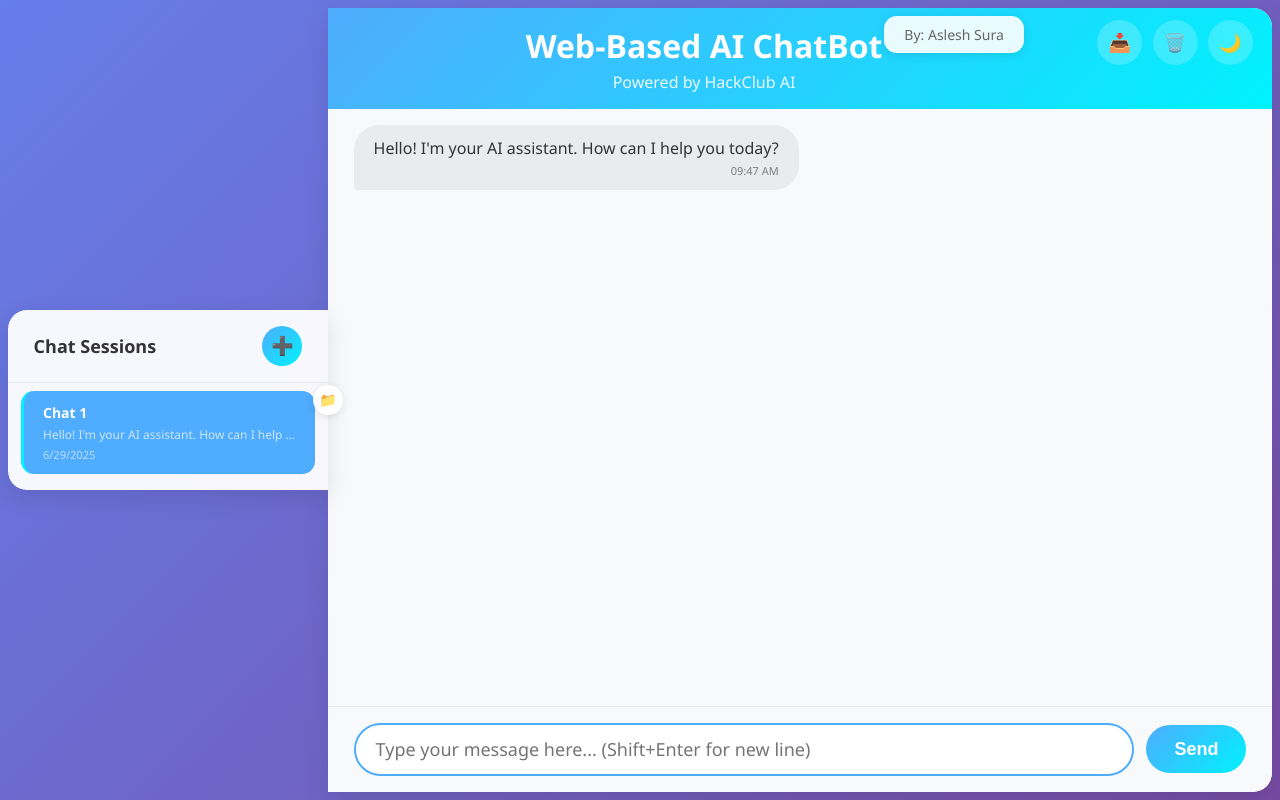
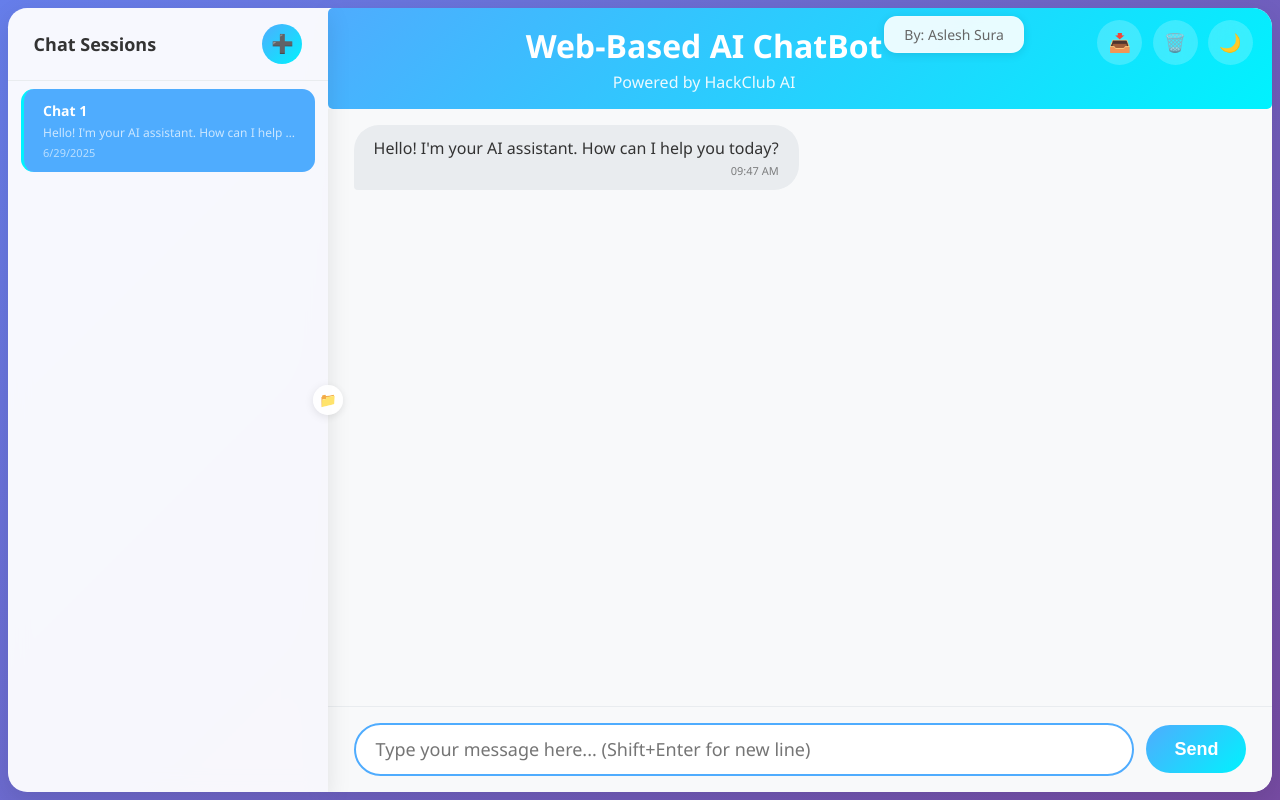
Before and after one commit to AsleshSura/Web-Based-AI-ChatBot, a plain HTML site: page index.html in a window 1280 px wide. Drawn offline with Linux system fonts and the light colour scheme.

Commit message:
Design take

```diff
--- a/index.html
+++ b/index.html
@@ -81,7 +81,7 @@
             </div>
         </div>
 
-        <script src="script.js?v=5"></script>
+        <script src="script.js?v=6"></script>
 
     </body>
 </html>
--- a/style.css
+++ b/style.css
@@ -11,8 +11,6 @@ body {
     display: flex;
     margin: 0;
     padding: 0;
-    justify-content: center;
-    align-items: center;
 }
 
 .chat-container {
@@ -49,6 +47,7 @@ body {
     display: flex;
     flex-direction: column;
     justify-content: center;
+    border-radius: 5px;
 }
 
 .chat-header h1 {
```
